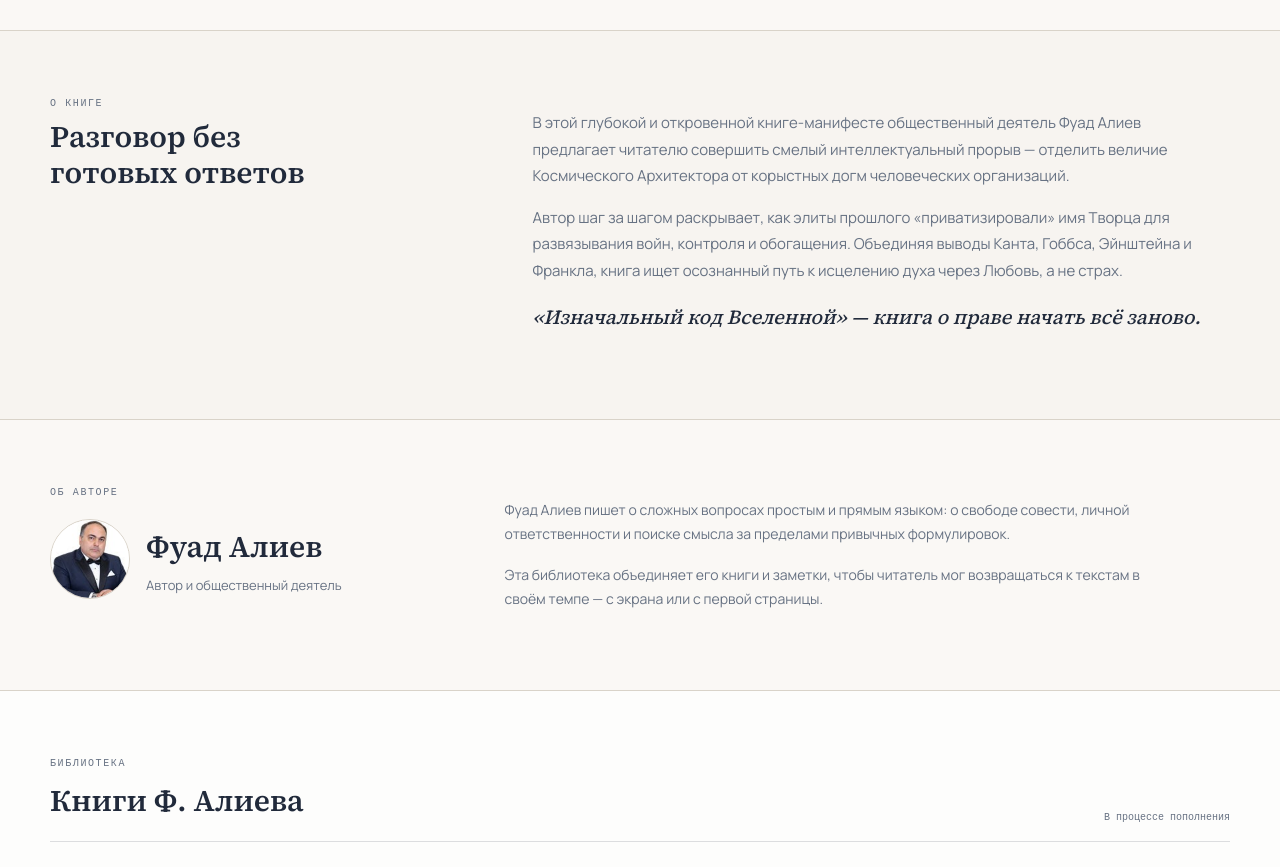
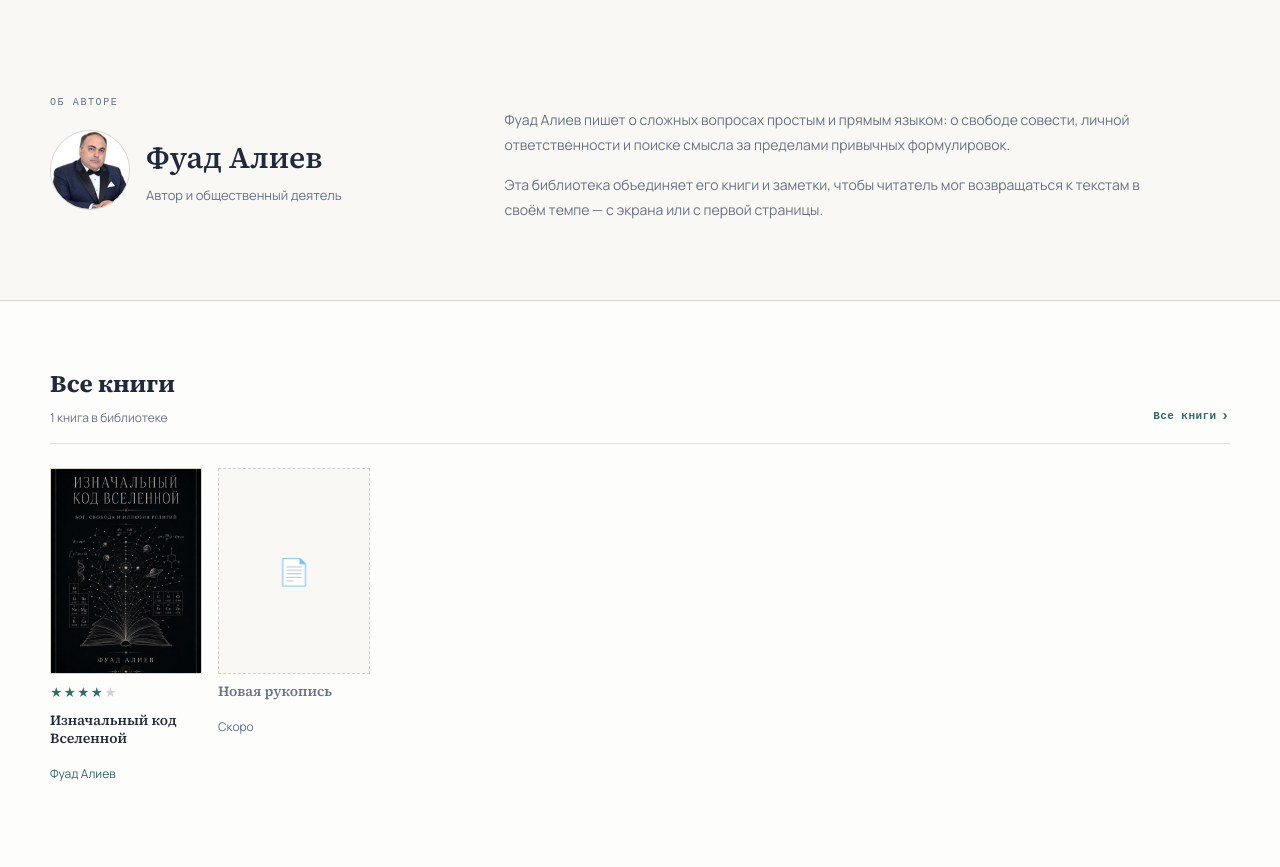
Before and after one commit to codingikcofer-design/faliyevprod, a website: page public/index.html in a window 1280 px wide. Shown: the part 1241-2108 px from the top of the page. Drawn offline with nearby package versions, Linux system fonts and the light colour scheme.

Commit message:
Add files via upload

```diff
--- a/public/index.html
+++ b/public/index.html
@@ -108,22 +108,8 @@
         </div>
         <div class="actions-row">
           <a href="book.html" class="btn btn-primary" data-testid="button-start-reading">📖 Начать читать →</a>
-          <a href="#description" class="link-underline" data-testid="link-book-description">О книге</a>
+          <a href="book.html#about-book" class="link-underline" data-testid="link-book-description">О книге</a>
         </div>
-      </div>
-    </div>
-  </section>
-
-  <section id="description" class="section-alt">
-    <div class="site-container section description-grid">
-      <div>
-        <p class="eyebrow">О книге</p>
-        <h2 class="section-title narrow">Разговор без готовых ответов</h2>
-      </div>
-      <div class="description-text">
-        <p>В этой глубокой и откровенной книге-манифесте общественный деятель Фуад Алиев предлагает читателю совершить смелый интеллектуальный прорыв — отделить величие Космического Архитектора от корыстных догм человеческих организаций.</p>
-        <p>Автор шаг за шагом раскрывает, как элиты прошлого «приватизировали» имя Творца для развязывания войн, контроля и обогащения. Объединяя выводы Канта, Гоббса, Эйнштейна и Франкла, книга ищет осознанный путь к исцелению духа через Любовь, а не страх.</p>
-        <p class="pull-quote">«Изначальный код Вселенной» — книга о праве начать всё заново.</p>
       </div>
     </div>
   </section>
@@ -147,31 +133,28 @@
     </div>
   </section>
 
-  <section class="section-card">
+  <section class="section-card" id="all-books-section">
     <div class="site-container section">
-      <div class="section-head">
+      <div class="shelf-head">
         <div>
-          <p class="eyebrow">Библиотека</p>
-          <h2 class="section-title">Книги Ф. Алиева</h2>
+          <h2 class="shelf-title-main">Все книги</h2>
+          <p class="shelf-count">1 книга в библиотеке</p>
         </div>
-        <span class="section-count">В процессе пополнения</span>
+        <a href="#all-books-section" class="shelf-all-link">Все книги <span>›</span></a>
       </div>
-      <div class="library-grid">
-        <a href="book.html" class="library-card" data-testid="card-book-iznachalnyy">
-          <img src="assets/cover.jpg" alt="">
-          <span>
-            <span class="library-tag">Доступна</span>
-            <span class="library-title">Изначальный код Вселенной</span>
-            <span class="library-link">Читать книгу →</span>
-          </span>
+      <div class="shelf-row">
+        <a href="book.html" class="shelf-card" data-testid="card-book-iznachalnyy">
+          <div class="shelf-cover">
+            <img src="assets/cover.jpg" alt="Обложка книги «Изначальный код Вселенной»">
+          </div>
+          <div class="shelf-stars" aria-hidden="true"><span class="filled">★★★★</span><span class="empty">★</span></div>
+          <p class="shelf-book-title">Изначальный код Вселенной</p>
+          <p class="shelf-author">Фуад Алиев</p>
         </a>
-        <div class="library-card library-card-soon">
-          <div class="library-icon">📄</div>
-          <div>
-            <p class="library-tag muted">Скоро</p>
-            <p class="library-title">Новая рукопись</p>
-            <p class="library-hint">Следите за обновлениями библиотеки</p>
-          </div>
+        <div class="shelf-card shelf-card-soon" data-testid="card-book-soon">
+          <div class="shelf-cover shelf-cover-soon">📄</div>
+          <p class="shelf-book-title muted-title">Новая рукопись</p>
+          <p class="shelf-author muted-author">Скоро</p>
         </div>
       </div>
     </div>
--- a/public/styles.css
+++ b/public/styles.css
@@ -328,23 +328,52 @@ input, textarea{ font-family: inherit; }
 .about-text{ max-width: 670px; font-size: 14px; line-height: 1.75; color: var(--muted-foreground); }
 .about-text p + p{ margin-top: 16px; }
 
-/* ============ Library grid ============ */
-.library-grid{ display: grid; gap: 16px; margin-top: 28px; }
-@media (min-width: 640px){ .library-grid{ grid-template-columns: 1fr 1fr; } }
-.library-card{
-  display: flex; align-items: center; gap: 20px;
-  border: 1px solid var(--border); padding: 16px;
-  transition: border-color 0.2s ease;
+/* ============ Book shelf (Все книги) ============ */
+.shelf-head{
+  display: flex; align-items: flex-end; justify-content: space-between; gap: 16px;
+  border-bottom: 1px solid hsl(218 28% 18% / 0.15);
+  padding-bottom: 16px;
 }
-.library-card:hover{ border-color: hsl(171 36% 31% / 0.7); }
-.library-card img{ height: 112px; width: 74px; object-fit: cover; flex-shrink: 0; }
-.library-tag{ display: block; font-family: var(--font-mono); font-size: 9px; letter-spacing: 0.12em; text-transform: uppercase; color: var(--accent); }
-.library-tag.muted{ color: var(--muted-foreground); }
-.library-title{ display: block; margin-top: 8px; font-family: var(--font-serif); font-size: 21px; font-weight: 600; line-height: 1.2; color: var(--primary); }
-.library-link{ display: flex; align-items: center; gap: 8px; margin-top: 8px; font-size: 11px; color: var(--muted-foreground); }
-.library-card-soon{ border-style: dashed; border-color: hsl(218 28% 18% / 0.2); background: var(--background); }
-.library-icon{ display: flex; height: 112px; width: 74px; flex-shrink: 0; align-items: center; justify-content: center; border: 1px solid var(--border); color: var(--muted-foreground); font-size: 22px; }
-.library-hint{ margin-top: 8px; font-size: 11px; color: var(--muted-foreground); }
+.shelf-title-main{ font-family: var(--font-serif); font-size: 24px; font-weight: 700; color: var(--primary); margin: 0; }
+.shelf-count{ margin: 6px 0 0; font-size: 12px; color: var(--muted-foreground); }
+.shelf-all-link{
+  display: flex; align-items: center; gap: 4px; flex-shrink: 0;
+  font-family: var(--font-mono); font-size: 11px; font-weight: 600;
+  letter-spacing: 0.04em; color: var(--accent);
+}
+.shelf-all-link:hover{ color: var(--primary); }
+.shelf-all-link span{ font-size: 15px; }
+
+.shelf-row{
+  display: flex; gap: 16px; margin-top: 24px;
+  overflow-x: auto; padding-bottom: 8px; scrollbar-width: thin;
+}
+.shelf-card{
+  flex: 0 0 132px; width: 132px;
+  display: flex; flex-direction: column;
+}
+@media (min-width: 640px){ .shelf-card{ flex-basis: 152px; width: 152px; } }
+.shelf-cover{
+  height: 180px; width: 100%;
+  border: 1px solid var(--border); background: var(--primary);
+  overflow: hidden; transition: border-color 0.2s ease, transform 0.2s ease;
+}
+@media (min-width: 640px){ .shelf-cover{ height: 206px; } }
+.shelf-card:hover .shelf-cover{ border-color: hsl(171 36% 31% / 0.7); transform: translateY(-2px); }
+.shelf-cover img{ width: 100%; height: 100%; object-fit: cover; }
+.shelf-cover-soon{ display: flex; align-items: center; justify-content: center; background: var(--background); border-style: dashed; border-color: hsl(218 28% 18% / 0.2); color: var(--muted-foreground); font-size: 26px; }
+.shelf-stars{ margin-top: 10px; font-size: 12px; letter-spacing: 1px; }
+.shelf-stars .filled{ color: var(--accent); }
+.shelf-stars .empty{ color: hsl(218 28% 18% / 0.2); }
+.shelf-book-title{
+  margin-top: 8px; font-family: var(--font-serif); font-size: 14px; font-weight: 600;
+  line-height: 1.3; color: var(--primary);
+  display: -webkit-box; -webkit-line-clamp: 2; -webkit-box-orient: vertical; overflow: hidden;
+}
+.shelf-book-title.muted-title{ color: var(--muted-foreground); }
+.shelf-author{ margin-top: 4px; font-size: 12px; color: var(--accent); }
+.shelf-author.muted-author{ color: var(--muted-foreground); }
+.shelf-card-soon{ cursor: default; }
 
 /* ============ Coming-soon sections ============ */
 .soon-card{
```
Also changed, not shown: public/book.html (+1 -1 lines).
